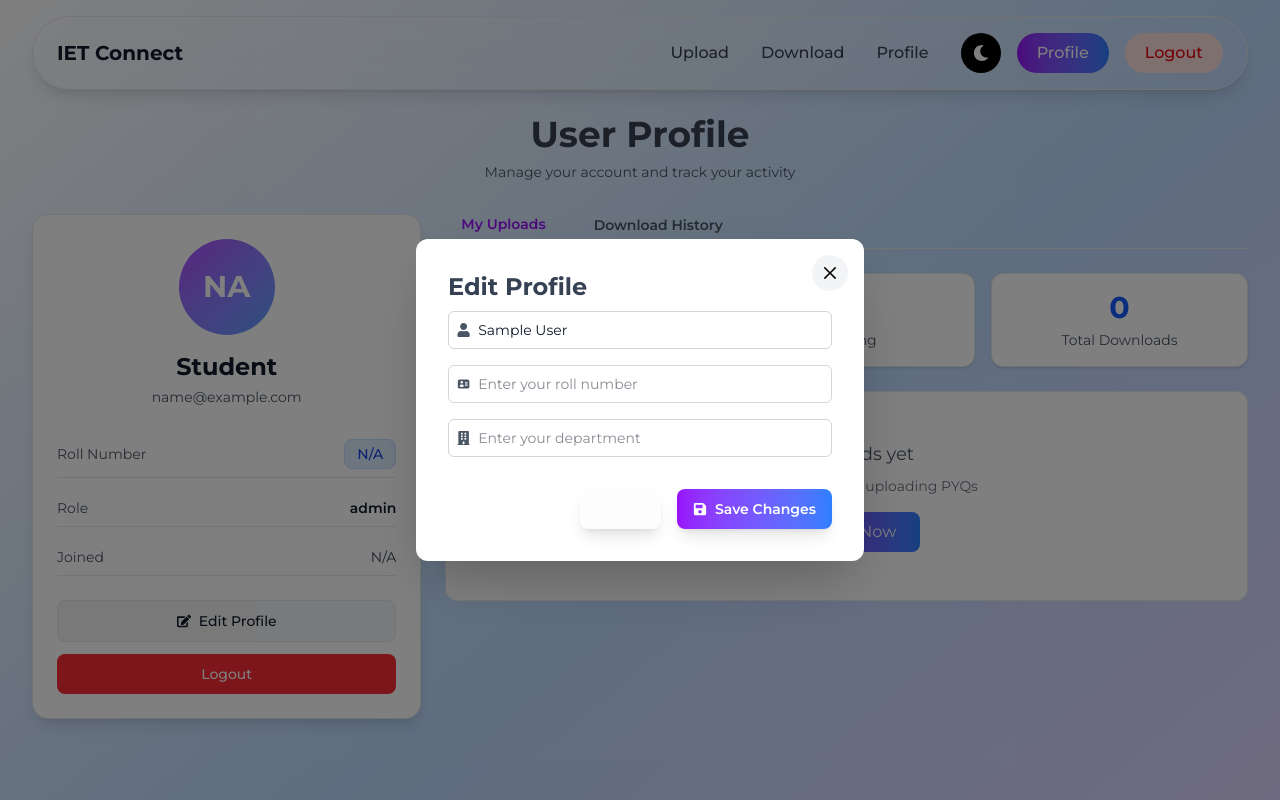
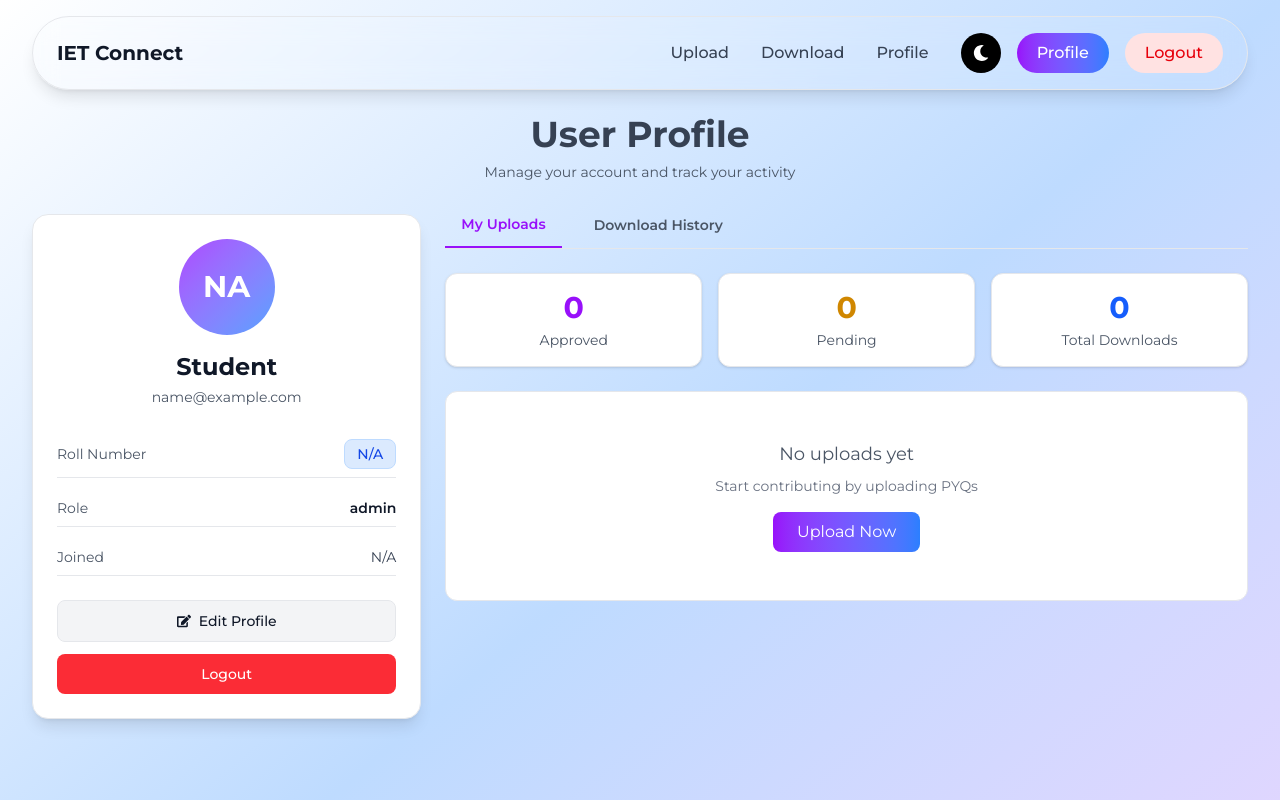
Before and after one commit to yasirakhlaque/IET-Connect, a React (Vite) app in the folder frontend/: page /profile in a window 1280 px wide. Shown: the top 800 px of the page. Built offline with nearby package versions, Linux system fonts and the light colour scheme; sample sign-in values are in the browser's storage; a web font is replaced by a local one.

Commit message:
Removed the false state

```diff
--- a/frontend/src/pages/Profile.jsx
+++ b/frontend/src/pages/Profile.jsx
@@ -4,7 +4,6 @@ import Navbar from "../components/Navbar";
 import Footer from "../components/Footer";
 import { ThemeContext } from "../App";
 import { FaEdit, FaMoon, FaSun, FaDownload, FaStar } from "react-icons/fa";
-import { IoCalendar } from "react-icons/io5";
 import EditProfileForm from "../components/EditProfileForm";
 
 export default function Profile() {
@@ -15,7 +14,7 @@ export default function Profile() {
     const [user, setUser] = useState(null);
     const [uploads, setUploads] = useState([]);
     const [downloads, setDownloads] = useState([]);
-    const [showAddEditProfileForm, setShowAddEditProfileForm] = useState(true);
+    const [showAddEditProfileForm, setShowAddEditProfileForm] = useState(false);
 
     // Fetch user data from localStorage on component mount
     useEffect(() => {
```
